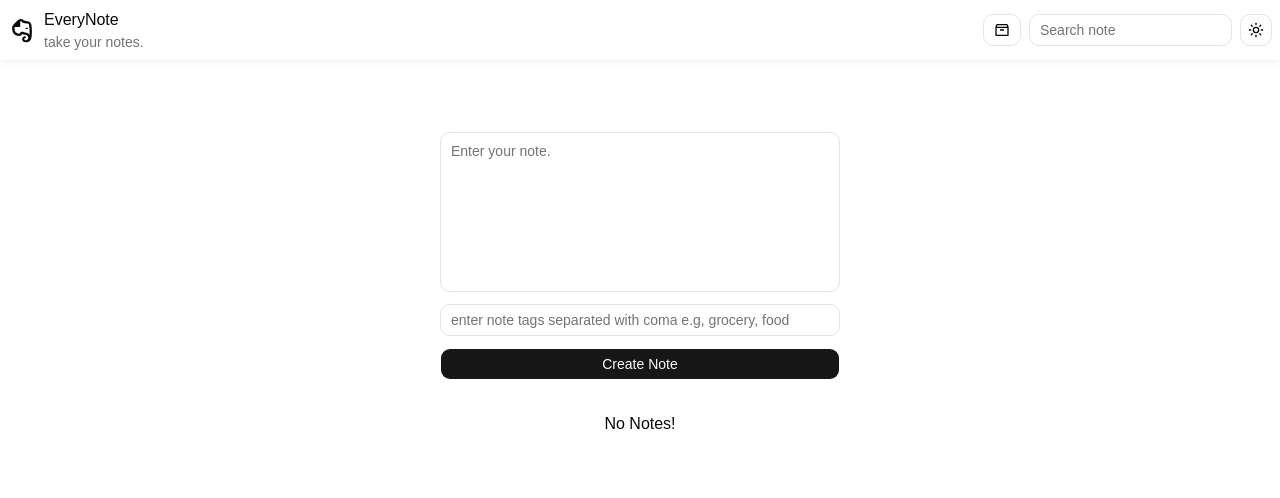
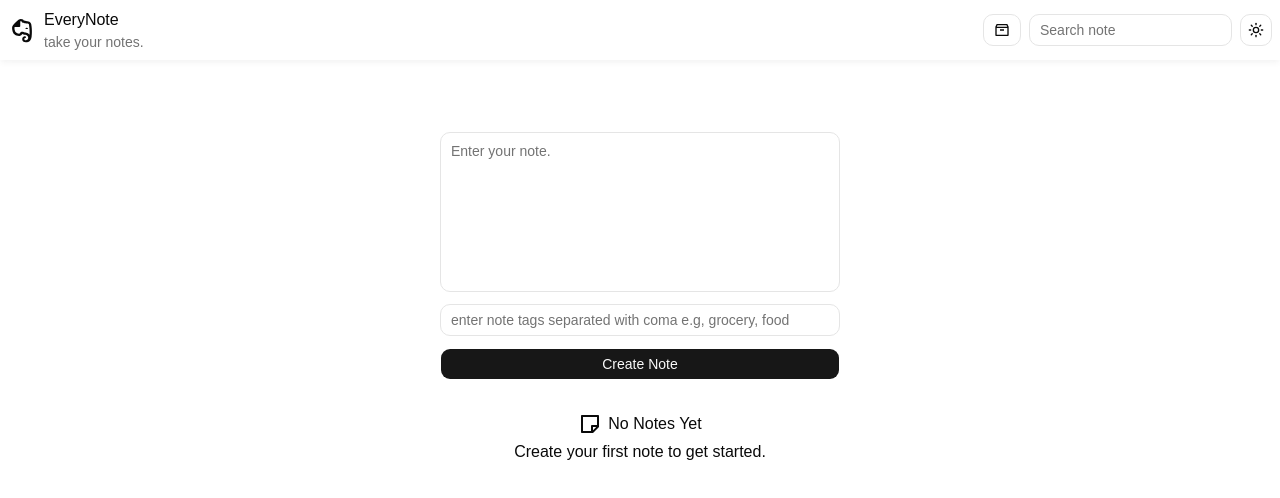
Before and after one commit to bingecoder89/notes-app, a React (Vite) app: page / in a window 1280 px wide. Shown: the top 498 px of the page. Built offline with nearby package versions, Linux system fonts and the light colour scheme.

Commit message:
feat: improve empty state UI for notes and archive notes

```diff
--- a/src/components/NotesList.jsx
+++ b/src/components/NotesList.jsx
@@ -1,5 +1,8 @@
 import React from "react";
 import NoteCard from "./NoteCard";
+
+import { RiStickyNoteLine } from "@remixicon/react";
+import { RiArchiveStackFill } from "@remixicon/react";
 
 function NotesList({
   conditionalNotes,
@@ -23,8 +26,22 @@ function NotesList({
             />
           ))}
         </ul>
+      ) : isArchive ? (
+        <div className="flex flex-col gap-1">
+          <div className="flex gap-1.5 justify-center items-center">
+            <RiArchiveStackFill />
+            <p>No Archived Notes</p>
+          </div>
+          <p>Archived notes will appear here</p>
+        </div>
       ) : (
-        <p>{isArchive ? "No Archive Notes!" : "No Notes!"}</p>
+        <div className="flex flex-col gap-1">
+          <div className="flex gap-1.5 justify-center items-center">
+            <RiStickyNoteLine />
+            <p>No Notes Yet</p>
+          </div>
+          <p>Create your first note to get started.</p>
+        </div>
       )}
     </div>
   );
```
